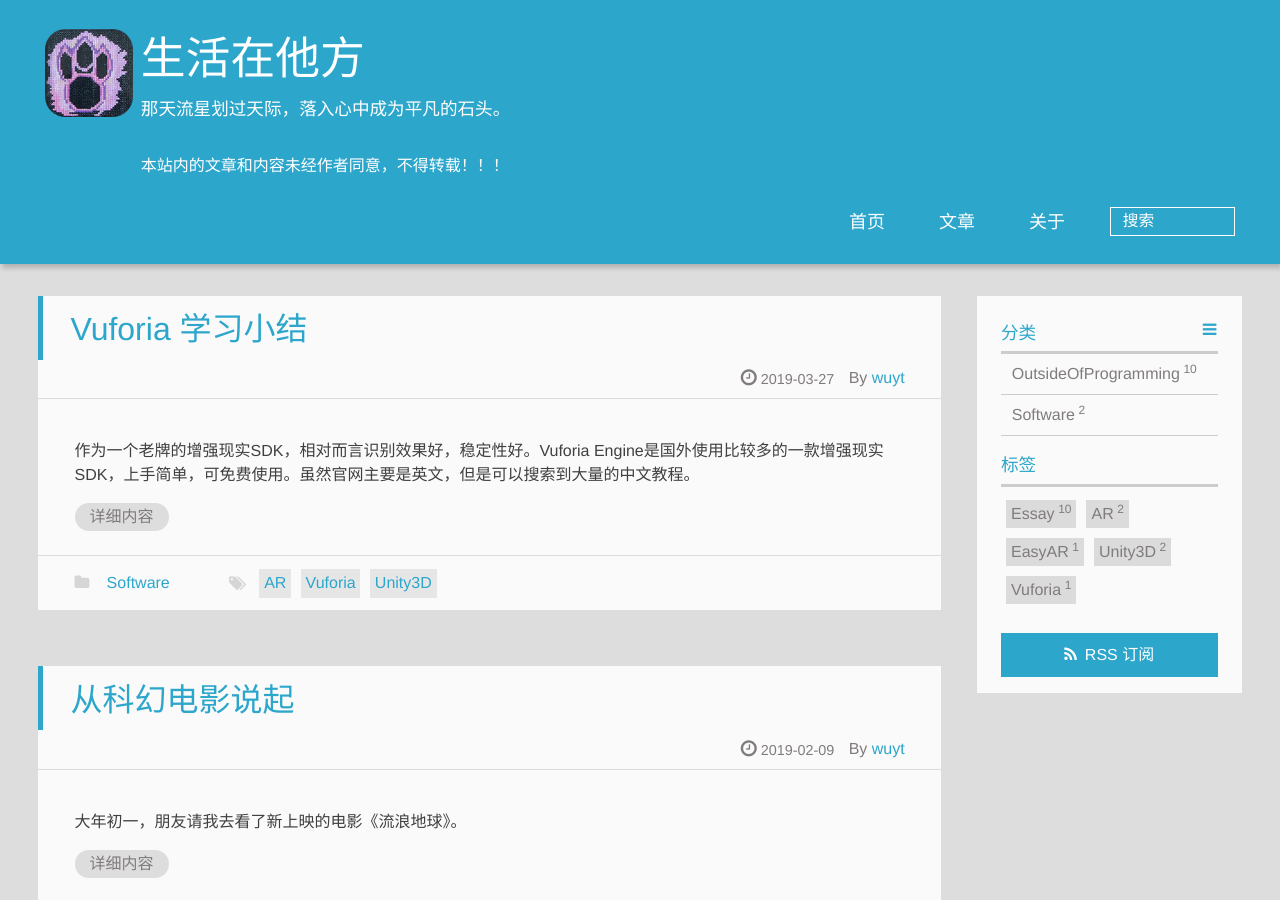
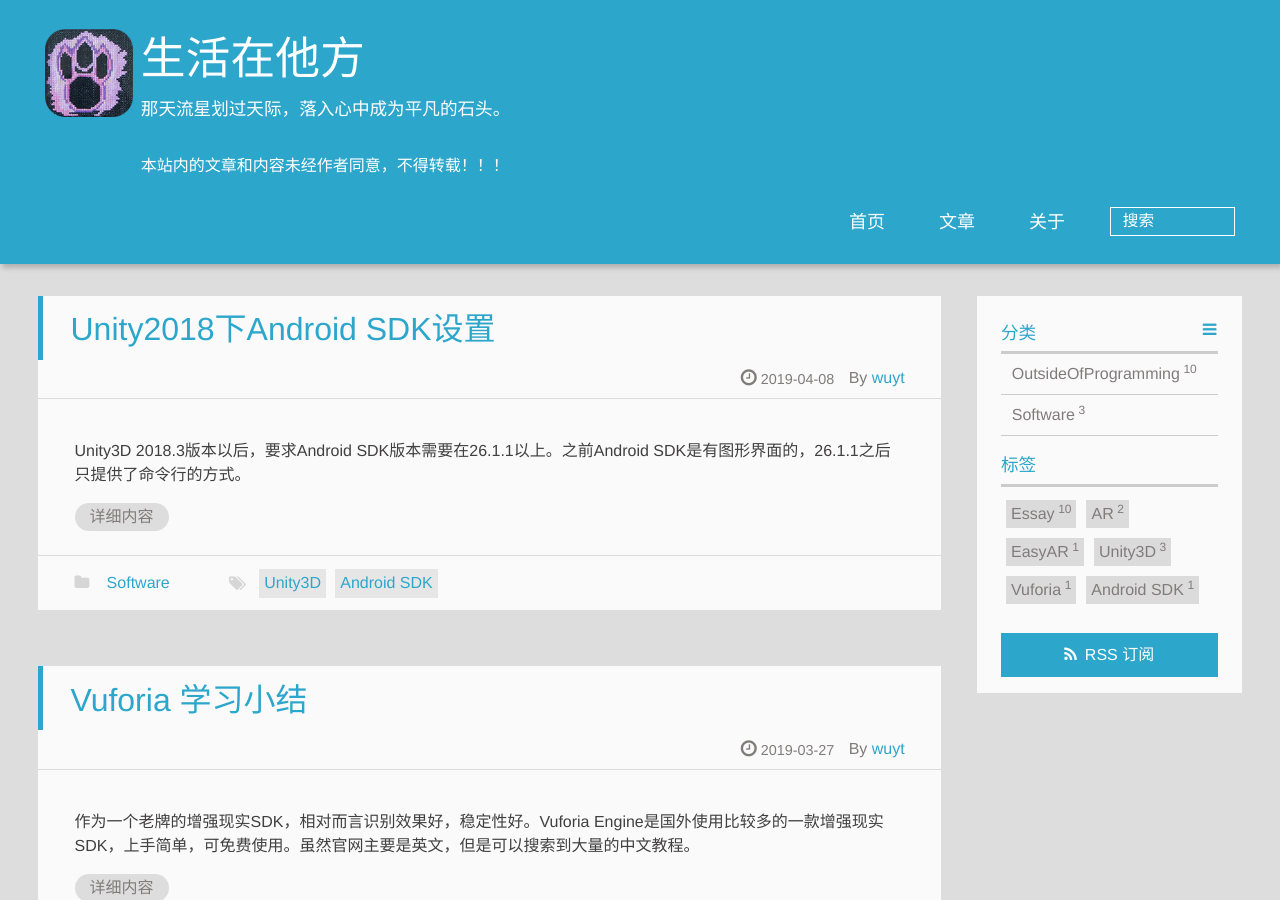
Before and after one commit to wuyt/wuyt.github.io, a Jekyll site: the page built from index.html, in a window 1280 px wide and 900 px high. Built offline with Jekyll 4.4.1, drawn with Linux system fonts in a browser that asks for light colours; the list of posts is cut into pages by our own code; some of the changed lines change nothing that is shown.

Commit message:
新增内容

```diff
--- /dev/null
+++ b/_posts/2019-04-08-Unity2018-and-AndroidSDK.md
@@ -0,0 +1,66 @@
+---
+layout: post
+title: Unity2018下Android SDK设置
+date: 2019-04-08 14:28:05 UTC+8
+tags: [Unity3D,Android SDK]
+category: [Software]
+description: Unity2018下Android SDK设置
+---
+
+Unity3D 2018.3版本以后，要求Android SDK版本需要在26.1.1以上。之前Android SDK是有图形界面的，26.1.1之后只提供了命令行的方式。
+
+<!-- more -->
+
+## Unity3D发布Android app时，用到的Android SDK组件说明
+
+- Android SDK Tools（必须）
+- Android SDK Platform-tools（必须）
+- Android SDK Build-tools（使用最高版本即可，但不要使用预览版，即带rc的版本）
+- SDK Platform（使用对应版本，即发布那个版本的app，必须有对应版本的SDK Platform）
+
+## Unity3D 2018.3关于Android SDK 版本提示
+
+Android SDK 25.2.5版本以前是有图形界面的，有个“SDK Manager.exe”文件，运行后有图形界面，如下图。可以在图形界面进行添加和删除。
+
+![旧的图形界面](/images/2019-4-8-sdkmanager.jpg)
+
+在Unity3D 2018.3版本以后，Build的时候会有以下提示。
+
+![提示信息](/images/2019-4-8-prompt.jpg)
+
+此时，点击【Use Highest Installed】按钮，可以正确编译。
+
+## Android SDK 26.1.1的安装和使用
+
+Android SDK 26.1.1的下载地址
+https://developer.android.google.cn/studio
+
+![下载](/images/2019-4-8-download.jpg)
+
+解压以后，在目录中有个“sdkmanager.bat”文件。
+
+用命令行的方式，进行操作即可。最常用的3个命令是
+
+- sdkmanager --list（查看已经安装的内容）
+- sdkmanager packages（安装）
+- sdkmanager --uninstall packages（卸载）
+
+在使用“list”参数后，还能看到可以安装的内容的列表。
+
+![列表](/images/2019-4-8-list.jpg)
+
+## 使用中的其他提示
+
+Target Android SDK not installed
+
+![缺少对应版本SDK](/images/2019-4-8-target-not-installed.jpg)
+
+这个提示是缺少对应版本的SDK Platform，重新添加一下即可。
+
+Gradle build failed
+
+![Gradle build failed](/images/2019-4-8-Gradle-build-failed.jpg)
+
+![Gradle build failed](/images/2019-4-8-Information.jpg)
+
+这个，有可能是使用了预览版的Android SDK Build-tools造成的，删除后从新安装一个即可。
```
Also changed, not shown: _posts/2019-03-27-Vuforia-learn-summary.md (+5 -5 lines), images/2019-4-8-Gradle-build-failed.jpg (added), images/2019-4-8-Information.jpg (added), images/2019-4-8-bat.jpg (added), images/2019-4-8-download.jpg (added), images/2019-4-8-list.jpg (added), images/2019-4-8-prompt.jpg (added), images/2019-4-8-sdkmanager.jpg (added), images/2019-4-8-target-not-installed.jpg (added).
